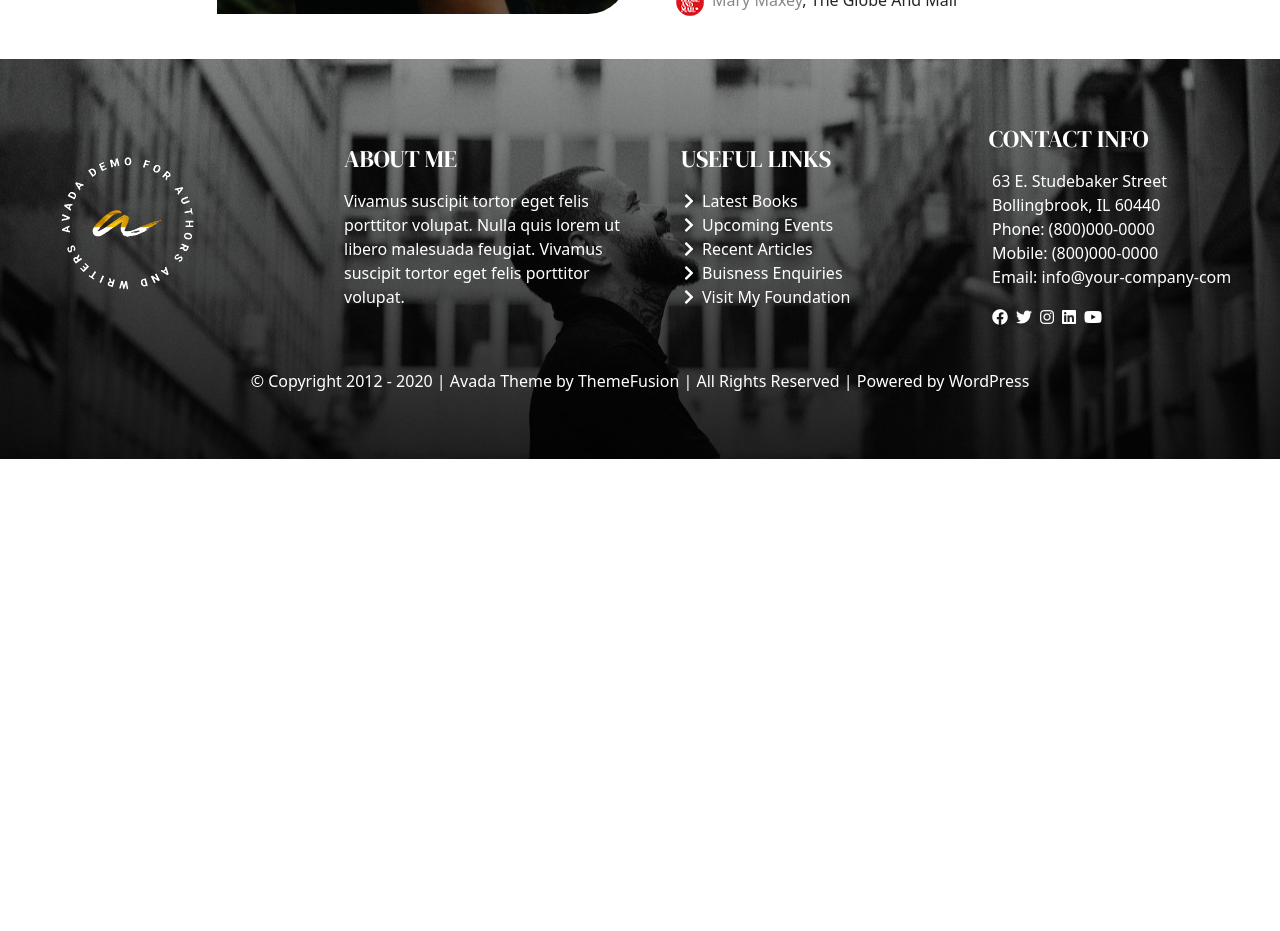
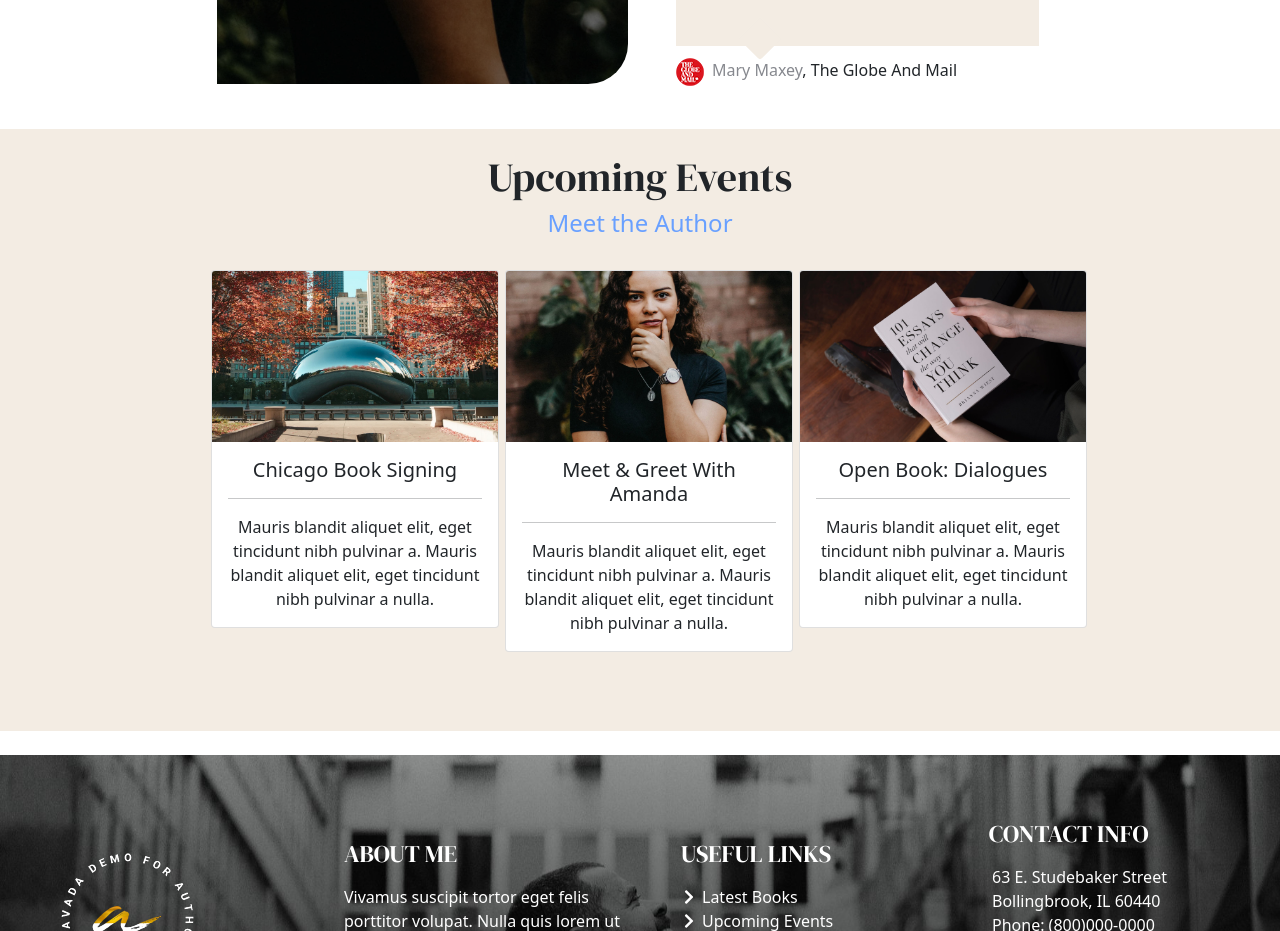
Before and after one commit to Riki420/proj-html-vuejs, a Vue app: page / in a window 1280 px wide. Shown: the part 2380-3311 px from the top of the page. Before the commit the page ends 2839 px from the top, so only its background shows below. Built offline with nearby package versions, Linux system fonts and the light colour scheme; a web font is replaced by a local one.

Commit message:
add 3 card in Upcoming

```diff
--- a/src/assets/scss/_generics.scss
+++ b/src/assets/scss/_generics.scss
@@ -0,0 +1,3 @@
+.pb-55 {
+  padding-bottom: 55px;
+}
--- a/src/components/Main.vue
+++ b/src/components/Main.vue
@@ -4,6 +4,7 @@
     <Logotan />
     <Audible />
     <Testimonial />
+    <Upcoming />
   </div>
 </template>
 
@@ -12,6 +13,7 @@ import Moreabout from "./Moreabout.vue";
 import Logotan from "./Logotan.vue";
 import Audible from "./Audible.vue";
 import Testimonial from "./Testimonial.vue";
+import Upcoming from "./Upcoming.vue";
 export default {
   name: "Main",
   components: {
@@ -19,6 +21,7 @@ export default {
     Logotan,
     Audible,
     Testimonial,
+    Upcoming,
   },
 };
 </script>
--- /dev/null
+++ b/src/components/Upcoming.vue
@@ -0,0 +1,92 @@
+<template>
+  <div class="container-fluid bgDawnPink mt-4">
+    <div class="row p-4">
+      <div class="col">
+        <div class="container w-75">
+          <div class="row">
+            <!--EVENT HEAD-->
+            <div class="col-12 text-center">
+              <h1 class="dm-serif">Upcoming Events</h1>
+              <h4 class="cornFlowerBlue pb-4">Meet the Author</h4>
+            </div>
+            <!--FIRST EVENT CARD-->
+            <div class="col-4 pb-55">
+              <div class="card" style="width: 18rem;">
+                <img
+                  src="../assets/images/event-05.jpg"
+                  class="card-img-top"
+                  alt="event-05"
+                />
+                <div class="card-body">
+                  <h5 class="card-title text-center">Chicago Book Signing</h5>
+                  <hr />
+                  <p class="card-text text-center">
+                    Mauris blandit aliquet elit, eget tincidunt nibh pulvinar a.
+                    Mauris blandit aliquet elit, eget tincidunt nibh pulvinar a
+                    nulla.
+                  </p>
+                </div>
+              </div>
+            </div>
+            <!--SECOND EVENT CARD-->
+            <div class="col-4 pb-55">
+              <div class="card" style="width: 18rem;">
+                <img
+                  src="../assets/images/event-04.jpg"
+                  class="card-img-top"
+                  alt="event-04"
+                />
+                <div class="card-body">
+                  <h5 class="card-title text-center">
+                    Meet & Greet With Amanda
+                  </h5>
+                  <hr />
+                  <p class="card-text text-center">
+                    Mauris blandit aliquet elit, eget tincidunt nibh pulvinar a.
+                    Mauris blandit aliquet elit, eget tincidunt nibh pulvinar a
+                    nulla.
+                  </p>
+                </div>
+              </div>
+            </div>
+            <!--THIRD EVENT CARD-->
+            <div class="col-4 pb-55">
+              <div class="card" style="width: 18rem;">
+                <img
+                  src="../assets/images/event-07.jpg"
+                  class="card-img-top"
+                  alt="event-05"
+                />
+                <div class="card-body">
+                  <h5 class="card-title text-center">Open Book: Dialogues</h5>
+                  <hr />
+                  <p class="card-text text-center">
+                    Mauris blandit aliquet elit, eget tincidunt nibh pulvinar a.
+                    Mauris blandit aliquet elit, eget tincidunt nibh pulvinar a
+                    nulla.
+                  </p>
+                </div>
+              </div>
+            </div>
+          </div>
+        </div>
+      </div>
+    </div>
+  </div>
+</template>
+
+<script>
+export default {
+  name: "Upcoming",
+};
+</script>
+
+<style lang="scss">
+.bgDawnPink {
+  min-height: 200px;
+}
+
+.my-card {
+  min-height: 200px;
+}
+</style>
```
Also changed, not shown: 10 other files (tests, documents, lock files or other folders).
